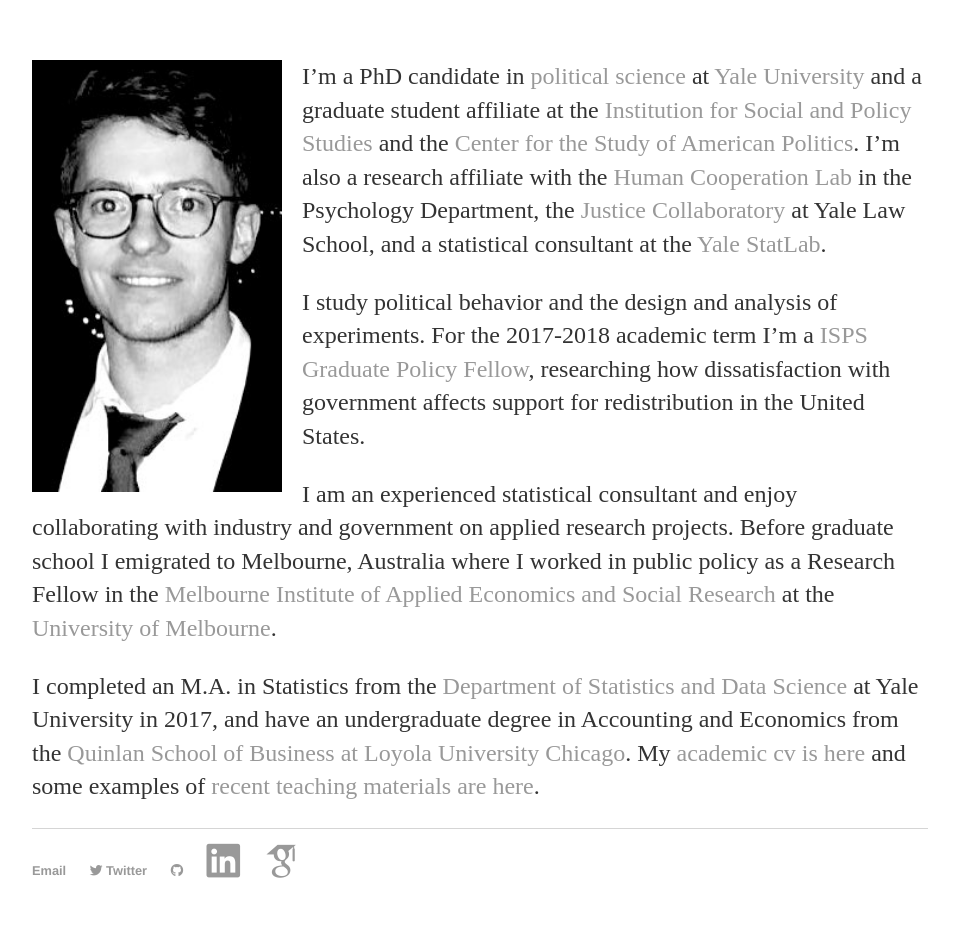
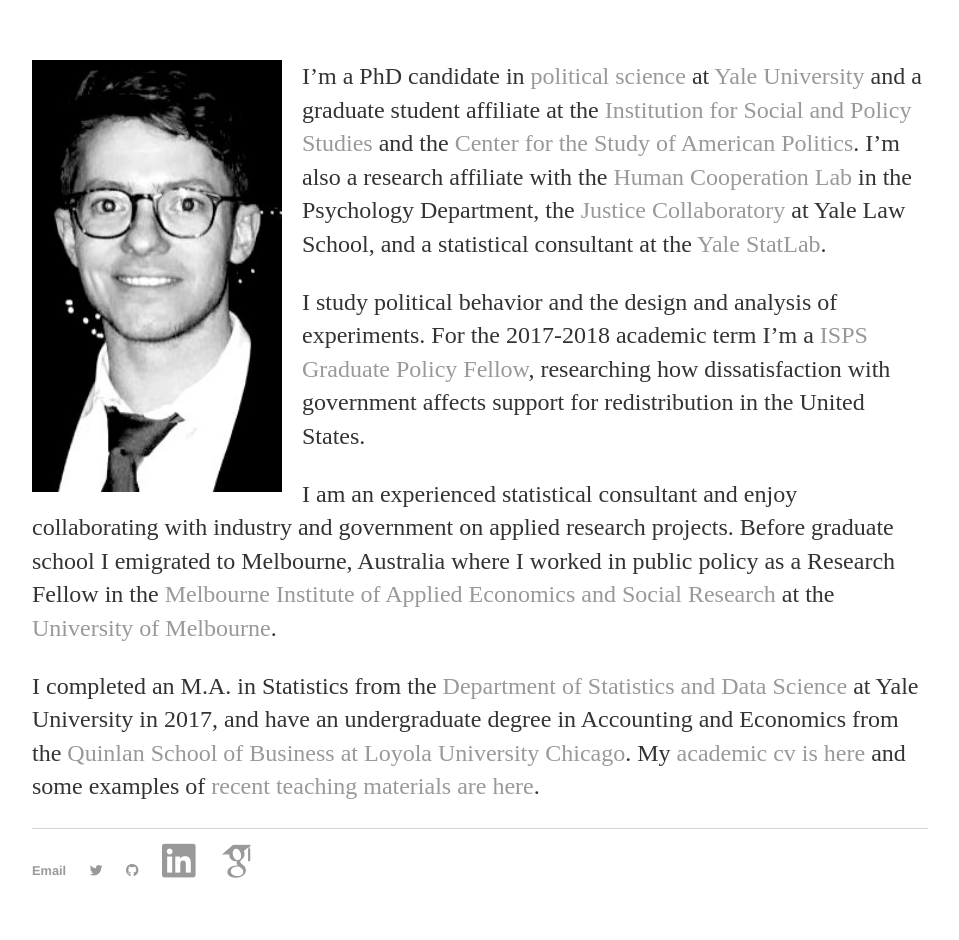
Before and after one commit to kylepeyton/kylepeyton.github.io, a Jekyll site: the page built from index.markdown, in a window 1280 px wide. Shown: the whole page, without its empty margins (160-1119 px from the left). Built offline with Jekyll 4.4.1, drawn with Linux system fonts in a browser that asks for light colours; nearby versions of some CDN libraries; some web fonts are replaced.

Commit message:
Update design-kp.html

```diff
--- a/_layouts/design-kp.html
+++ b/_layouts/design-kp.html
@@ -21,13 +21,14 @@
 				{% if site.twitter_username %}
 				<li>
 					<a href="https://twitter.com/{{ site.twitter_username }}" alt = "Link to Twitter" data-toggle="tooltip" title = "Twitter">
-						<i class="fa fa-twitter"></i> Twitter
+						<i class="fa fa-twitter"></i>
 					</a>
 				</li>
 				{% endif %}
 				{% if site.github_username %}
 				<li>
-					<a href="https://github.com/{{ site.github_username }}" alt = "Link to Github" data-toggle="tooltip" title="GitHub"><i class="fa fa-github"></i>
+					<a href="https://github.com/{{ site.github_username }}" alt = "Link to Github" data-toggle="tooltip" title="GitHub">
+						<i class="fa fa-github"></i>
 					</a>
 				</li>
 				{% endif %}
@@ -39,7 +40,10 @@
 				</li>
 				{% endif %}
 				<li>
-					<a href="https://scholar.google.com/citations?user=Hccq-KMAAAAJ&hl=en" alt="Link to Google Scholar" data-toggle="tooltip" title="Google Scholar"><i class="ai ai-google-scholar ai-3x"></i></a></li>
+					<a href="https://scholar.google.com/citations?user=Hccq-KMAAAAJ&hl=en" alt="Link to Google Scholar" data-toggle="tooltip" title="Google Scholar">
+						<i class="ai ai-google-scholar ai-3x"></i>
+					</a>
+				</li>
 			</ul>
 			</footer>
 
```
